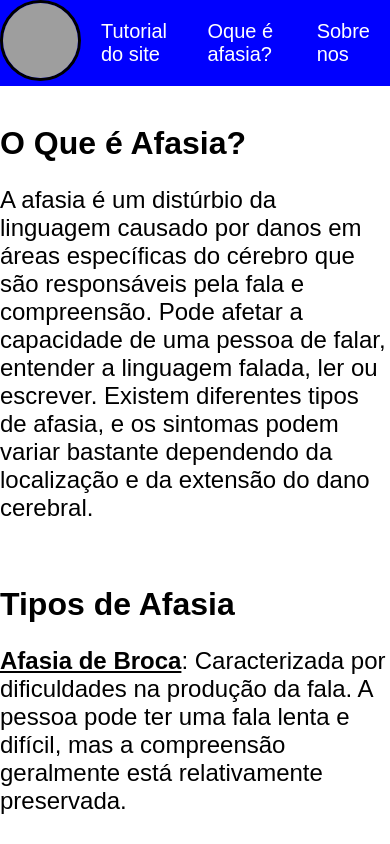
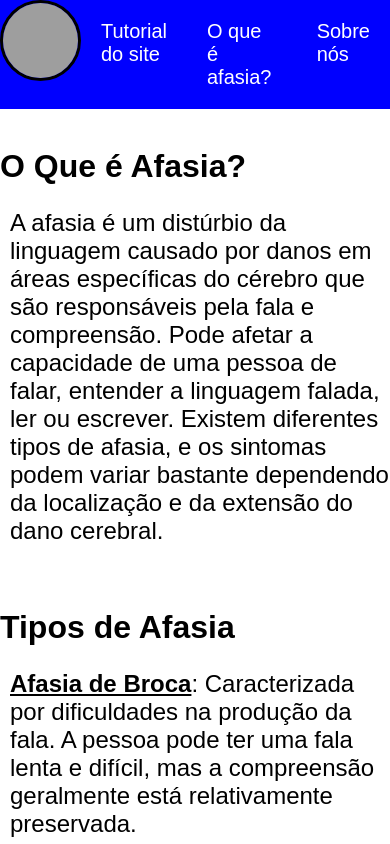
Before and after one commit to GabrielCamposDev-code/gabrielprojeto3.github.io, a plain HTML site: page index.html in a window 390 px wide. Shown: the top 844 px of the page. Drawn offline with Linux system fonts and the light colour scheme; grey boxes are pictures that could not be loaded.

Commit message:
Update index.html

```diff
--- a/index.html
+++ b/index.html
@@ -72,6 +72,10 @@ p {
 .nav-link {
         font-size: 125%;
     }
+
+    p {
+      padding-left: 10px;
+      }
 }
 
 </style>
@@ -81,8 +85,8 @@ p {
     <img src="https://media.istockphoto.com/id/1483611922/pt/vetorial/aphasia-functioning-mechanism-connection-brain-with-speech.jpg?s=612x612&w=0&k=20&c=MiB_D0s9RnQ7z3xzgNYrSQ0y_HXOOCup9EBbMapA6lE=" alt="i" width="75" height="75" class="i">
 </a>
     <a class="nav-link" href="https://gabrielcamposdev-code.github.io/gabrielprojeto6.github.io/">Tutorial do site</a>
-    <a class="nav-link" href="https://gabrielcamposdev-code.github.io/gabrielprojeto3.github.io/">Oque é afasia?</a>
-    <a class= "nav-link" href="https://gabrielcamposdev-code.github.io/projetoafasia7.github.io/">Sobre nos</a>
+    <a class="nav-link" href="https://gabrielcamposdev-code.github.io/gabrielprojeto3.github.io/">O que é afasia?</a>
+    <a class= "nav-link" href="https://gabrielcamposdev-code.github.io/projetoafasia7.github.io/">Sobre nós</a>
 </nav>
 
 <br>
```
